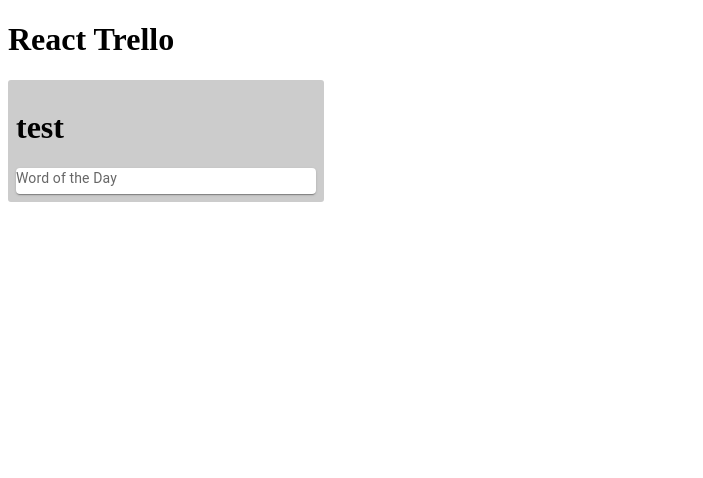
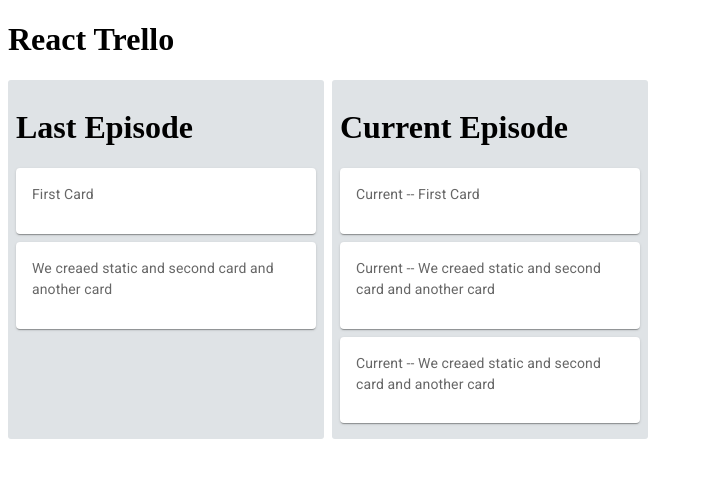
Before and after one commit to Jaysojitra13/react-trello, a React (Create React App) app: page / in a window 1280 px wide. Shown: the top 478 px of the page, without its empty margins (0-703 px from the left). Built offline with nearby package versions, Linux system fonts and the light colour scheme.

Commit message:
set initial reducer

```diff
--- a/public/index.html
+++ b/public/index.html
@@ -24,6 +24,17 @@
       work correctly both with client-side routing and a non-root public URL.
       Learn how to configure a non-root public URL by running `npm run build`.
     -->
+    <link rel="preconnect" href="https://fonts.googleapis.com" />
+    <link rel="preconnect" href="https://fonts.gstatic.com" crossorigin />
+    <link
+      rel="stylesheet"
+      href="https://fonts.googleapis.com/css2?family=Roboto:wght@300;400;500;600;700&display=swap"
+    />
+    <link
+      rel="stylesheet"
+      href="https://fonts.googleapis.com/icon?family=Material+Icons"
+    />
+
     <title>React Trello</title>
   </head>
   <body>
--- a/src/components/App.js
+++ b/src/components/App.js
@@ -1,12 +1,27 @@
+import React, { useReducer } from "react";
 import TrelloList from "./TrelloList";
+import listReducer, { initialState } from "../store/reducers/listReducer";
 
 function App() {
+  const [state, dispatch] = useReducer(listReducer, initialState);
+
+  console.log("asdf => ", state);
   return (
     <div className="App">
-        <h1 className="title">React Trello</h1>
-        <TrelloList title="test"/>
+      <h1 className="title">React Trello</h1>
+      <div style={styles.container}>
+        {state.map((list) => (
+          <TrelloList key={list.id} title={list.title} cards={list.cards} />
+        ))}
+      </div>
     </div>
   );
 }
 
+const styles = {
+  container: {
+    display: "flex",
+    flexDirection: "row",
+  },
+};
 export default App;
--- a/src/components/TrelloCard.js
+++ b/src/components/TrelloCard.js
@@ -1,15 +1,24 @@
 import React from 'react';
 import Card from '@mui/material/Card';
 import Typography from '@mui/material/Typography';
+import CardContent from '@mui/material/CardContent';
 
-const TrelloCard = () => {
+const TrelloCard = ({ text }) => {
   return (
-    <Card sx={{ minWidth: 275 }}>
+    <Card sx={{ minWidth: 275 }} style={style.cardContainer}>
+      <CardContent>
         <Typography sx={{ fontSize: 14 }} color="text.secondary" gutterBottom>
-          Word of the Day
+          {text}
         </Typography>
+      </CardContent>
     </Card>
   )
 };
 
+const style = {
+  cardContainer: {
+    marginBottom: 8
+  }
+}
+
 export default TrelloCard;
--- a/src/components/TrelloList.js
+++ b/src/components/TrelloList.js
@@ -3,20 +3,23 @@
 
 const styles = {
   container: {
-    backgroundColor: '#ccc',
+    backgroundColor: "#dfe3e6",
     borderRadius: 3,
     width: 300,
-    padding: 8
-  }
+    padding: 8,
+    marginRight: 8,
+  },
 };
 
-const TrelloList = ({ title }) => {
+const TrelloList = ({ title, cards }) => {
   return (
     <div style={styles.container}>
-      <h1> { title } </h1>
-      <TrelloCard />
+      <h1> {title} </h1>
+      {cards?.map((card) => (
+        <TrelloCard key={card.id} text={card.text} />
+      ))}
     </div>
-  )
+  );
 };
 
 export default TrelloList;
--- a/src/store/reducers/index.js
+++ b/src/store/reducers/index.js
@@ -1,3 +1,6 @@
 import { combineReducers  } from 'redux';
+import listReducer from './listReducer';
 
-export default combineReducers({});
+export default combineReducers({
+  lists: listReducer
+});
--- /dev/null
+++ b/src/store/reducers/listReducer.js
@@ -0,0 +1,43 @@
+export const initialState = [
+  {
+    id: 0,
+    title: "Last Episode",
+    cards: [
+      {
+        id: 0,
+        text: "First Card",
+      },
+      {
+        id: 1,
+        text: "We creaed static and second card and another card",
+      },
+    ],
+  },
+  {
+    id: 1,
+    title: "Current Episode",
+    cards: [
+      {
+        id: 0,
+        text: "Current -- First Card",
+      },
+      {
+        id: 1,
+        text: "Current -- We creaed static and second card and another card",
+      },
+      {
+        id: 2,
+        text: "Current -- We creaed static and second card and another card",
+      },
+    ],
+  },
+];
+
+const listReducer = (state = initialState, action) => {
+  switch (action.type) {
+    default:
+      return state;
+  }
+};
+
+export default listReducer;
--- a/src/store/store.js
+++ b/src/store/store.js
@@ -1,4 +1,4 @@
 import { createStore } from 'redux';
-import rootReducer from './reducers/rootReducer';
+import rootReducer from './reducers';
 
 export const store = createStore(rootReducer);
```
Also changed, not shown: src/components/TrelloActionButton.js (added, +22 -0 lines).
